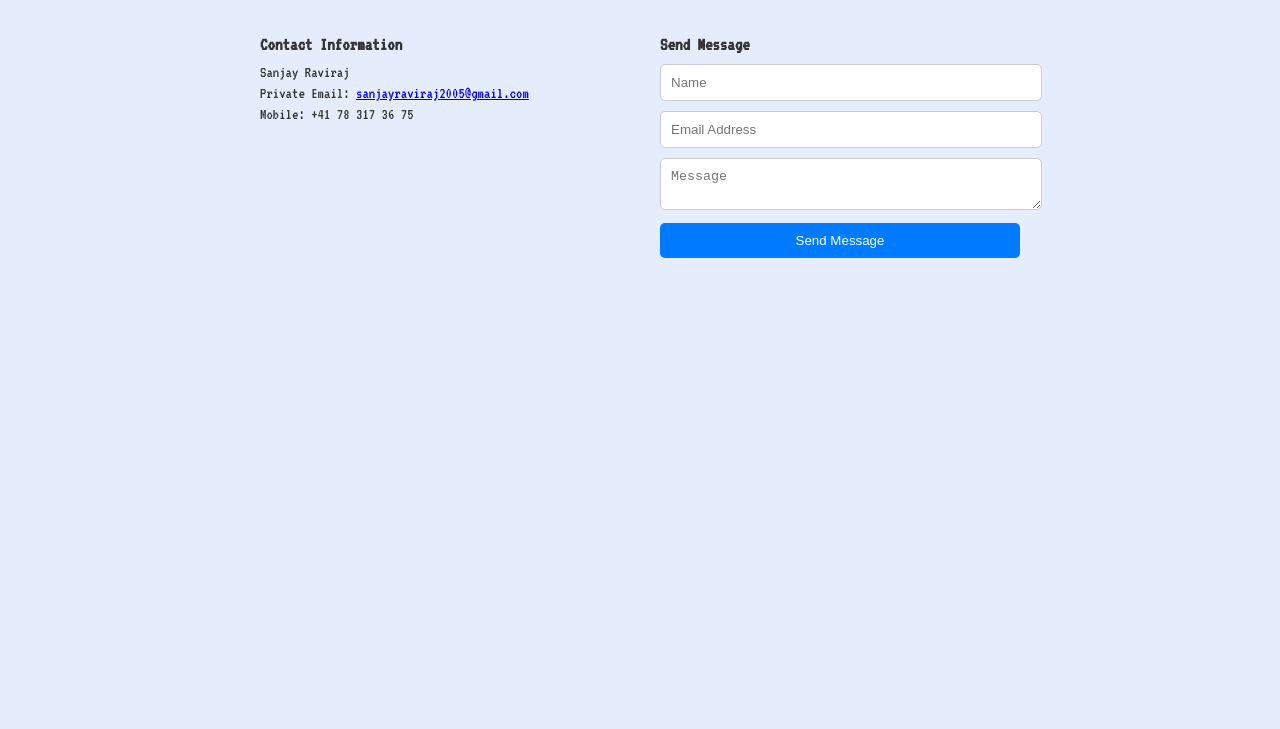
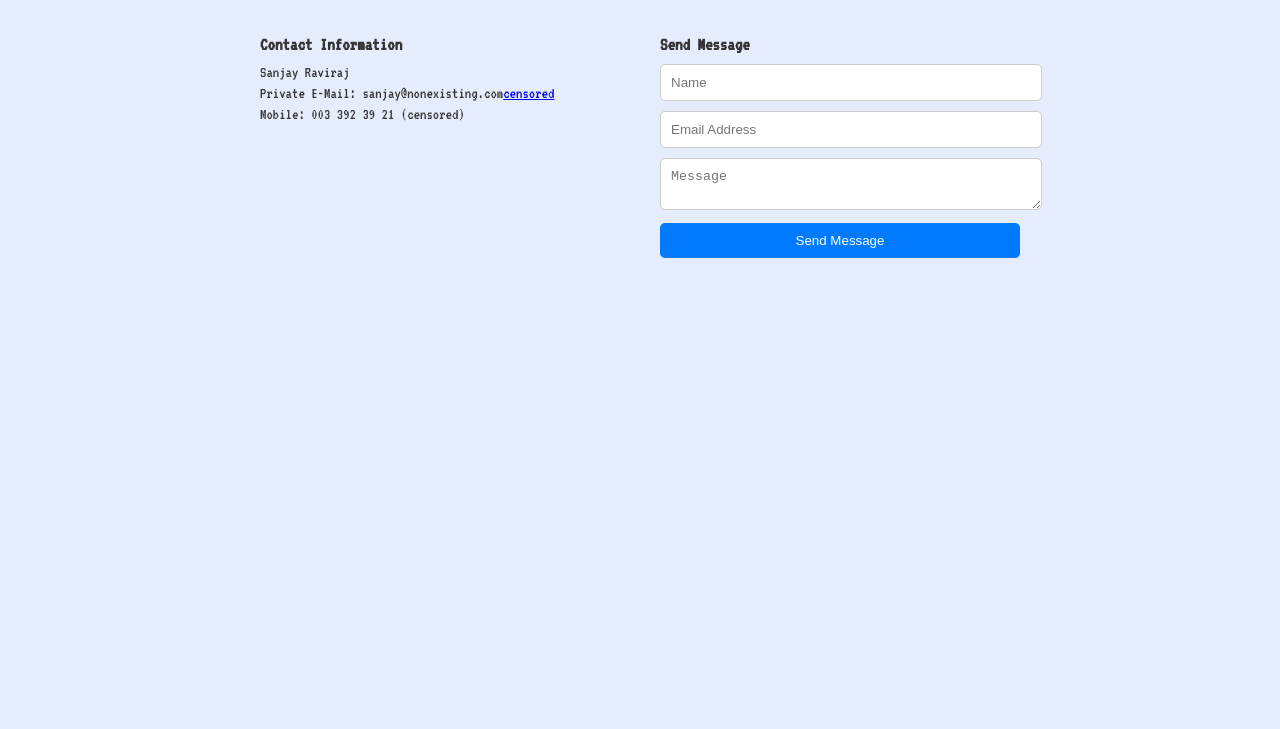
Before and after one commit to Jayyy2005/Portfolio-Webseite, a plain HTML site: page index-en.html in a window 1280 px wide. Shown: the part 3635-4364 px from the top of the page. Drawn offline with Linux system fonts and the light colour scheme.

Commit message:
Update index-en.html

```diff
--- a/index-en.html
+++ b/index-en.html
@@ -101,8 +101,8 @@
             <div class="contact-info">
                 <h3>Contact Information</h3>
                 <p>Sanjay Raviraj</p>
-                <p>Private Email: <a href="mailto:sanjayraviraj2005@gmail.com" target="_blank">sanjayraviraj2005@gmail.com</a></p>
-                <p>Mobile: +41 78 317 36 75</p>
+             <p>Private E-Mail: sanjay@nonexisting.com<a href="mailto:censored" target="_blank">censored</a></p>
+            <p>Mobile: 003 392 39 21 (censored) </p>
             </div>
             <div class="contact-form">
                 <h3>Send Message</h3>
```
